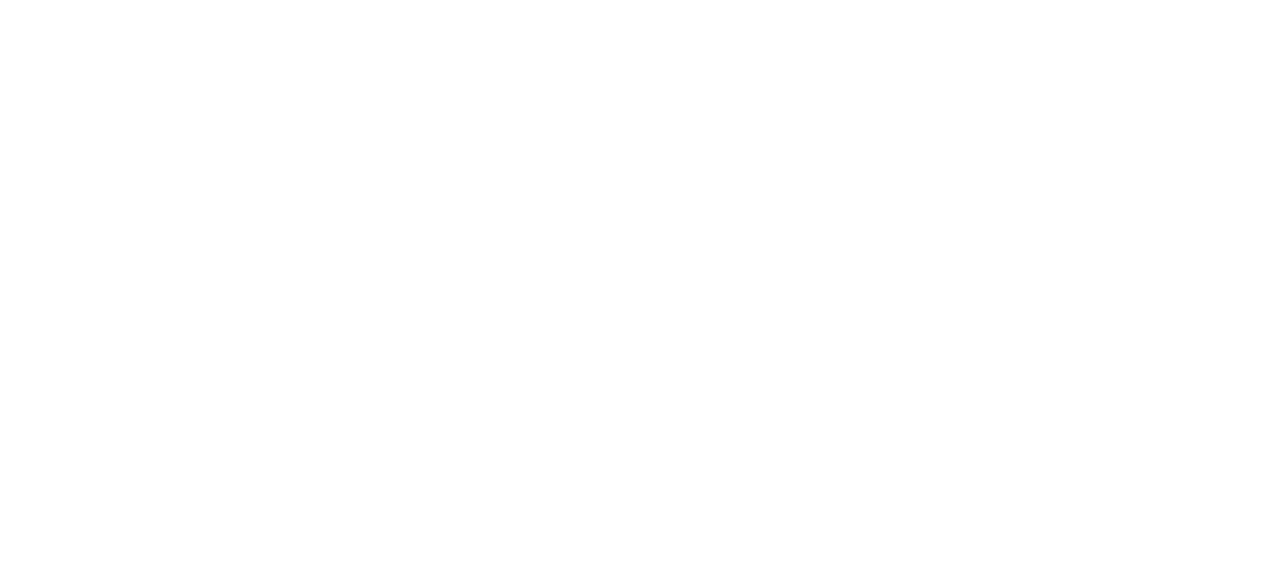
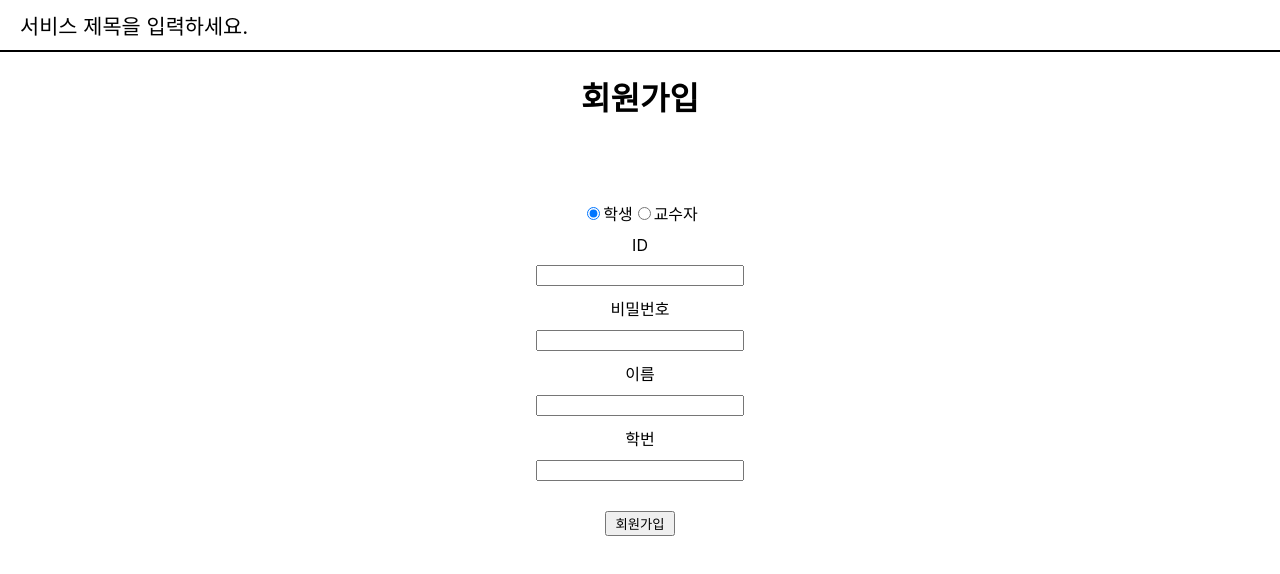
Before and after one commit to SkeletonK10/kweb-assignment-frontend, a React (Create React App) app: page /register in a window 1280 px wide. Before the commit this address had no page. Shown: the top 574 px of the page. Built offline with nearby package versions, Linux system fonts and the light colour scheme.

Commit message:
[Feat] Add RegisterForm

```diff
--- a/src/App.tsx
+++ b/src/App.tsx
@@ -2,13 +2,17 @@
 import { BrowserRouter, Routes, Route } from 'react-router-dom';
 import './App.css';
 
+import { URL } from './data';
+
 import MainPage from './pages/MainPage';
+import RegisterPage from './pages/RegisterPage';
 
 const App: React.FC = () => {
   return (
     <BrowserRouter>
         <Routes>
-          <Route path="/" element={<MainPage />} />
+          <Route path={URL.main} element={<MainPage />} />
+          <Route path={URL.register} element={<RegisterPage />} />
         </Routes>
     </BrowserRouter>
   );
--- /dev/null
+++ b/src/components/registerForm.tsx
@@ -0,0 +1,45 @@
+import React from 'react';
+import styled from '@emotion/styled';
+
+const RegisterFormStyle = styled.form`
+  margin: 50px auto;
+
+  display: flex;
+  flex-direction: column;
+  align-items: center;
+`;
+
+const InputBox = styled.input`
+  width: 200px;
+
+  margin: 10px;
+`;
+
+const SubmitButton = styled.input`
+  width: 70px;
+  margin: 20px;
+`;
+
+const RegisterForm: React.FC = () => {
+  return (
+    <RegisterFormStyle>
+      <div style={{margin: "10px"}}>
+        <input type="radio" name="isStudent" value="true" defaultChecked={true} />학생
+        <input type="radio" name="isStudent" value="false" />교수자
+      </div>
+      <div>ID</div>
+      <InputBox id='id' type='text'></InputBox>
+      <div>비밀번호</div>
+      <InputBox id='pw' type='password'></InputBox>
+      <div>이름</div>
+      <InputBox id='name' type='text'></InputBox>
+      <div>학번</div>
+      <InputBox id='stID' type='text' onChange={(e) => {e.target.value = e.target.value.replace(/[^0-9]/g, '');}}></InputBox>
+      <div>
+        <SubmitButton type='submit' value='회원가입' />
+      </div>
+    </RegisterFormStyle>
+  );
+}
+
+export default RegisterForm;
--- /dev/null
+++ b/src/pages/RegisterPage/index.tsx
@@ -0,0 +1,15 @@
+import React from 'react';
+
+import Page from '../../components/page';
+import RegisterForm from '../../components/registerForm';
+
+const RegisterPage: React.FC = () => {
+  return (
+    <Page>
+      <h1>회원가입</h1>
+      <RegisterForm />
+    </Page>
+  );
+}
+
+export default RegisterPage;
```
